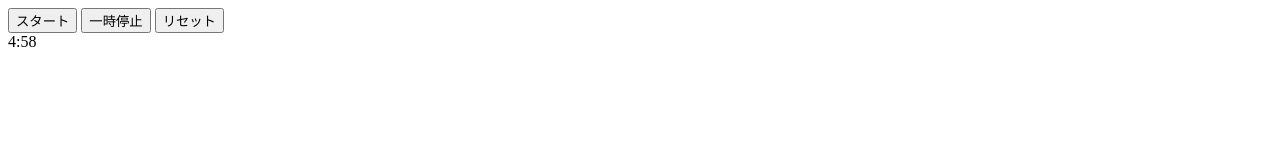
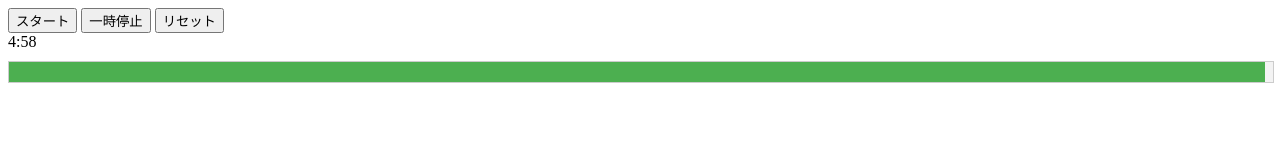
Before and after one commit to kidou3000/1st-typescript-project, a website with bundled scripts: page index.html in a window 1280 px wide. Both pictures are taken after a click on the button "スタート". Built offline with nearby package versions, Linux system fonts and the light colour scheme.

Commit message:
プログレスバー

```diff
--- a/countdown_timer.ts
+++ b/countdown_timer.ts
@@ -1,3 +1,4 @@
+// Progressバー
 // HTML と TypeScript を連携して、ブラウザ上で動くシンプルなカウントダウンタイマー
 // まず、HTML 側に以下のような要素を用意してね。
 /*
@@ -6,7 +7,25 @@
   <button id="pauseButton">一時停止</button>
   <button id="resetButton">リセット</button>
   <div id="timerDisplay">05:00</div>
+  <div id="progressBarContainer">
+    <div id="progressBar"></div>
+  </div>
 </div>
+
+<style>
+  #progressBarContainer {
+    width: 100%;
+    height: 20px;
+    background-color: #f3f3f3;
+    border: 1px solid #ccc;
+    margin-top: 10px;
+  }
+  #progressBar {
+    width: 100%;
+    height: 100%;
+    background-color: #4caf50;
+  }
+</style>
 
 <script src="countdown_timer.js" defer></script>
 */
@@ -16,9 +35,11 @@ document.addEventListener('DOMContentLoaded', () => {
   const startButton = document.getElementById('startButton') as HTMLButtonElement;
   const pauseButton = document.getElementById('pauseButton') as HTMLButtonElement;
   const resetButton = document.getElementById('resetButton') as HTMLButtonElement;
+  const progressBar = document.getElementById('progressBar') as HTMLDivElement;
 
   let intervalId: number | null = null;
   let remainingTime = 300; // 初期設定5分（300秒）
+  const initialTime = 300;
 
   // 初期表示を5分に設定
   timerDisplay.textContent = '5:00';
@@ -35,10 +56,15 @@ document.addEventListener('DOMContentLoaded', () => {
       const seconds = timer % 60;
       timerDisplay.textContent = `${minutes}:${seconds < 10 ? '0' : ''}${seconds}`;
 
+      // プログレスバーの更新
+      const progressPercentage = (timer / initialTime) * 100;
+      progressBar.style.width = `${progressPercentage}%`;
+
       if (timer < 0) {
         clearInterval(intervalId!);
         intervalId = null;
         timerDisplay.textContent = 'タイマーが終了しました！';
+        progressBar.style.width = '0%';
       }
     }, 1000);
   }
@@ -62,7 +88,8 @@ document.addEventListener('DOMContentLoaded', () => {
       clearInterval(intervalId);
       intervalId = null;
     }
-    remainingTime = 300;
+    remainingTime = initialTime;
     timerDisplay.textContent = '5:00';
+    progressBar.style.width = '100%';
   });
 });
--- a/index.html
+++ b/index.html
@@ -3,6 +3,24 @@
   <button id="pauseButton">一時停止</button>
   <button id="resetButton">リセット</button>
   <div id="timerDisplay">05:00</div>
+  <div id="progressBarContainer">
+    <div id="progressBar"></div>
+  </div>
 </div>
 
+<style>
+  #progressBarContainer {
+    width: 100%;
+    height: 20px;
+    background-color: #f3f3f3;
+    border: 1px solid #ccc;
+    margin-top: 10px;
+  }
+  #progressBar {
+    width: 100%;
+    height: 100%;
+    background-color: #4caf50;
+  }
+</style>
+
 <script src="countdown_timer.js" defer></script>
```
